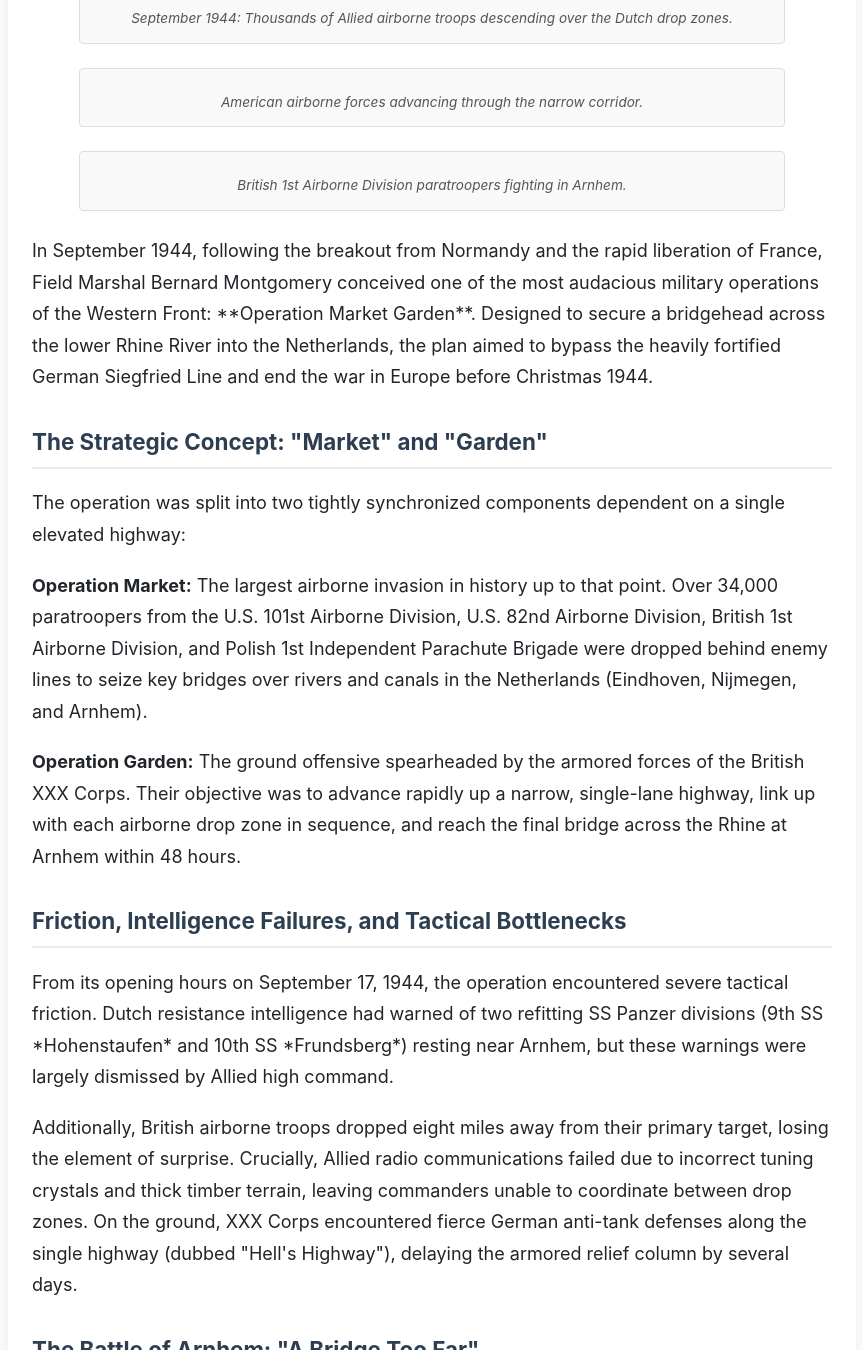
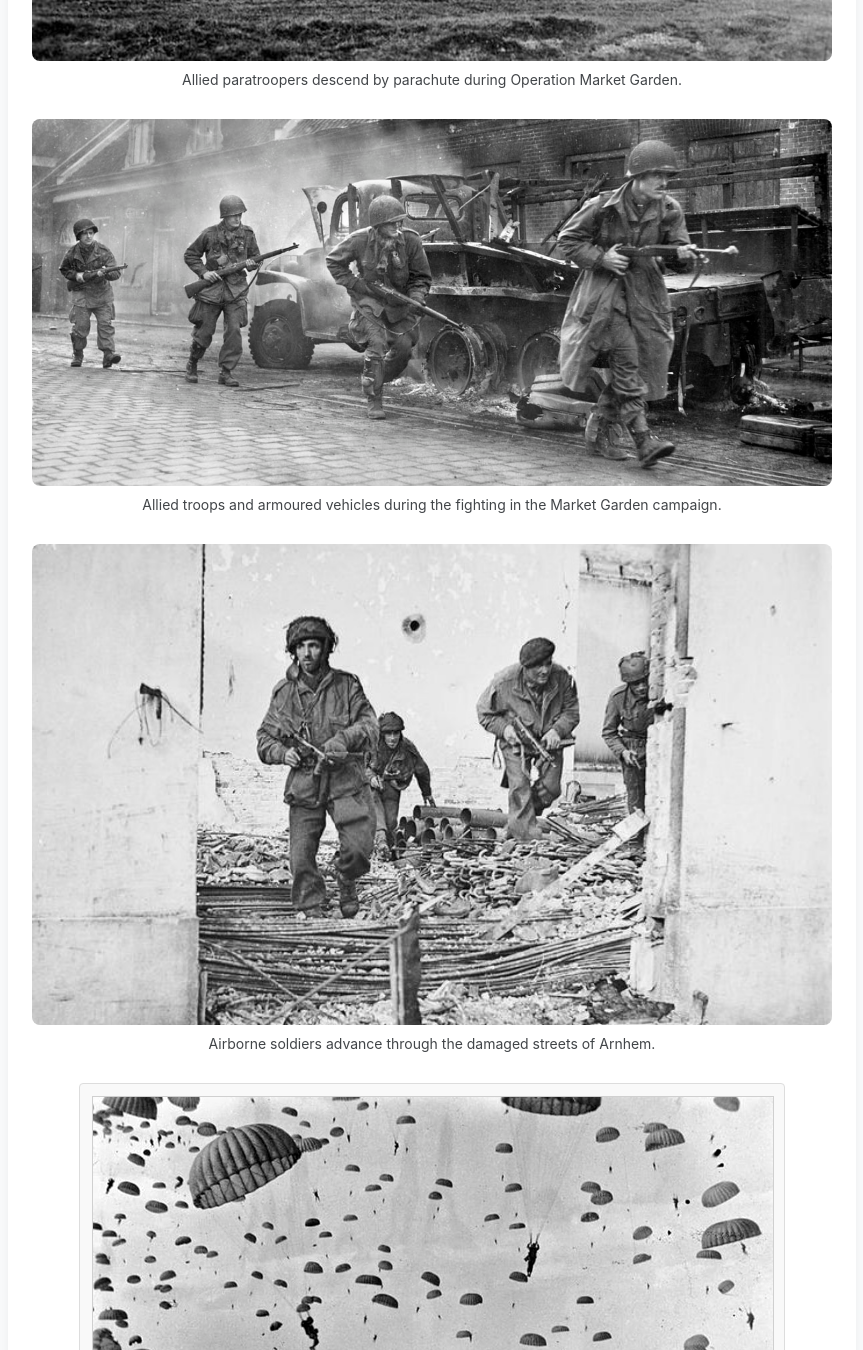
Before and after one commit to THmoney/theww2archive, a plain HTML site: page operation-market-garden.html in a window 1280 px wide. Shown: the part 644-1994 px from the top of the page, without its empty margins (208-1071 px from the left). Drawn offline with Linux system fonts and the light colour scheme.

Commit message:
Embed images inside figure tags for Market Garden

```diff
--- a/operation-market-garden.html
+++ b/operation-market-garden.html
@@ -26,6 +26,23 @@
 
 
 <p></p>
+
+<figure style="max-width:900px;margin:28px auto;text-align:center;">
+  <img src="images/65601_fullimage_parachute_liberation_route-1-1024x640-1.jpg" alt="Allied paratroopers descend by parachute during Operation Market Garden." loading="lazy" style="width:100%;height:auto;display:block;border-radius:8px;">
+  <figcaption style="font-size:14px;line-height:1.6;margin-top:8px;opacity:0.85;">Allied paratroopers descend by parachute during Operation Market Garden.</figcaption>
+</figure>
+
+<figure style="max-width:900px;margin:28px auto;text-align:center;">
+  <img src="images/W-Feb20-Market-Garden-FEATURED-1.jpg" alt="Allied troops and armoured vehicles during the fighting in the Market Garden campaign." loading="lazy" style="width:100%;height:auto;display:block;border-radius:8px;">
+  <figcaption style="font-size:14px;line-height:1.6;margin-top:8px;opacity:0.85;">Allied troops and armoured vehicles during the fighting in the Market Garden campaign.</figcaption>
+</figure>
+
+<figure style="max-width:900px;margin:28px auto;text-align:center;">
+  <img src="images/arnhem-2.jpg" alt="Airborne soldiers advance through the damaged streets of Arnhem." loading="lazy" style="width:100%;height:auto;display:block;border-radius:8px;">
+  <figcaption style="font-size:14px;line-height:1.6;margin-top:8px;opacity:0.85;">Airborne soldiers advance through the damaged streets of Arnhem.</figcaption>
+</figure>
+
+
 <p></p>
 <p></p>
 
@@ -41,15 +58,9 @@
     <figcaption>September 1944: Thousands of Allied airborne troops descending over the Dutch drop zones.</figcaption>
 </figure>
 
-<figure class="archive-figure">
 
-    <figcaption>American airborne forces advancing through the narrow corridor.</figcaption>
-</figure>
 
-<figure class="archive-figure">
 
-    <figcaption>British 1st Airborne Division paratroopers fighting in Arnhem.</figcaption>
-</figure>
 
 
 
```
